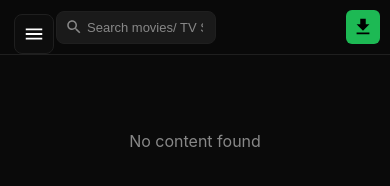
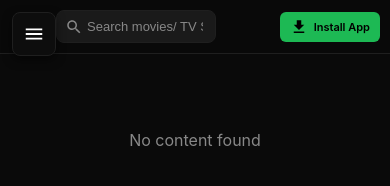
Before and after one commit to tuhinmiah202/nexmovies, a website: page public/index.html in a window 390 px wide. Drawn offline with nearby package versions, Linux system fonts and the light colour scheme; no server answers.

Commit message:
Show Install App text on mobile and improve sidebar toggle click area

```diff
--- a/public/style.css
+++ b/public/style.css
@@ -265,16 +265,17 @@ body {
 .sidebar-toggle {
   display: none;
   position: fixed;
-  top: 14px; left: 14px;
-  z-index: 200;
+  top: 12px; left: 12px;
+  z-index: 250; /* Increase z-index to stay on top */
   background: var(--sidebar-bg);
   border: 1px solid var(--border);
   color: var(--text);
-  width: 40px; height: 40px;
+  width: 44px; height: 44px; /* Slightly larger hit area */
   border-radius: 8px;
   cursor: pointer;
   align-items: center;
   justify-content: center;
+  box-shadow: 0 4px 10px rgba(0,0,0,0.5); /* Make it stand out */
 }
 
 .sidebar-toggle svg { width: 22px; height: 22px; }
@@ -1628,18 +1629,19 @@ body {
     flex-shrink: 0;
   }
   .topbar-btn {
-    padding: 6px;
+    padding: 6px 10px;
     background: var(--green);
     border: none;
     color: #000;
     display: none;
     border-radius: 6px;
+    font-size: 11px; /* Smaller font for mobile text */
   }
   #topInstallBtn {
     display: inline-flex !important;
   }
-  .topbar-btn span { display: none; } /* Hide text on mobile */
-  .topbar-btn svg { width: 22px; height: 22px; }
+  .topbar-btn span { display: inline-flex; } /* Show text on mobile */
+  .topbar-btn svg { width: 18px; height: 18px; }
   .btn-premium, .btn-login { display: none !important; } /* Hide premium and login on mobile */
 
   .movie-card { width: 130px; }
```
